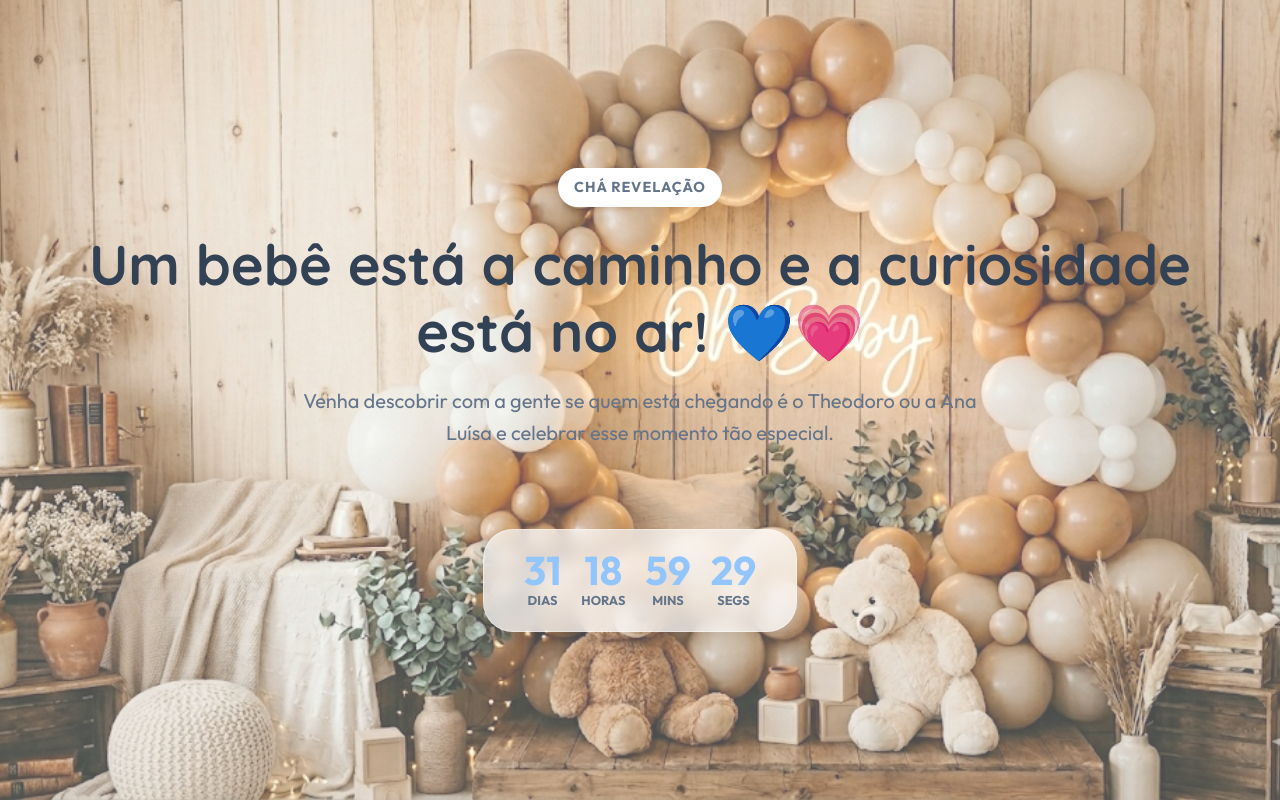
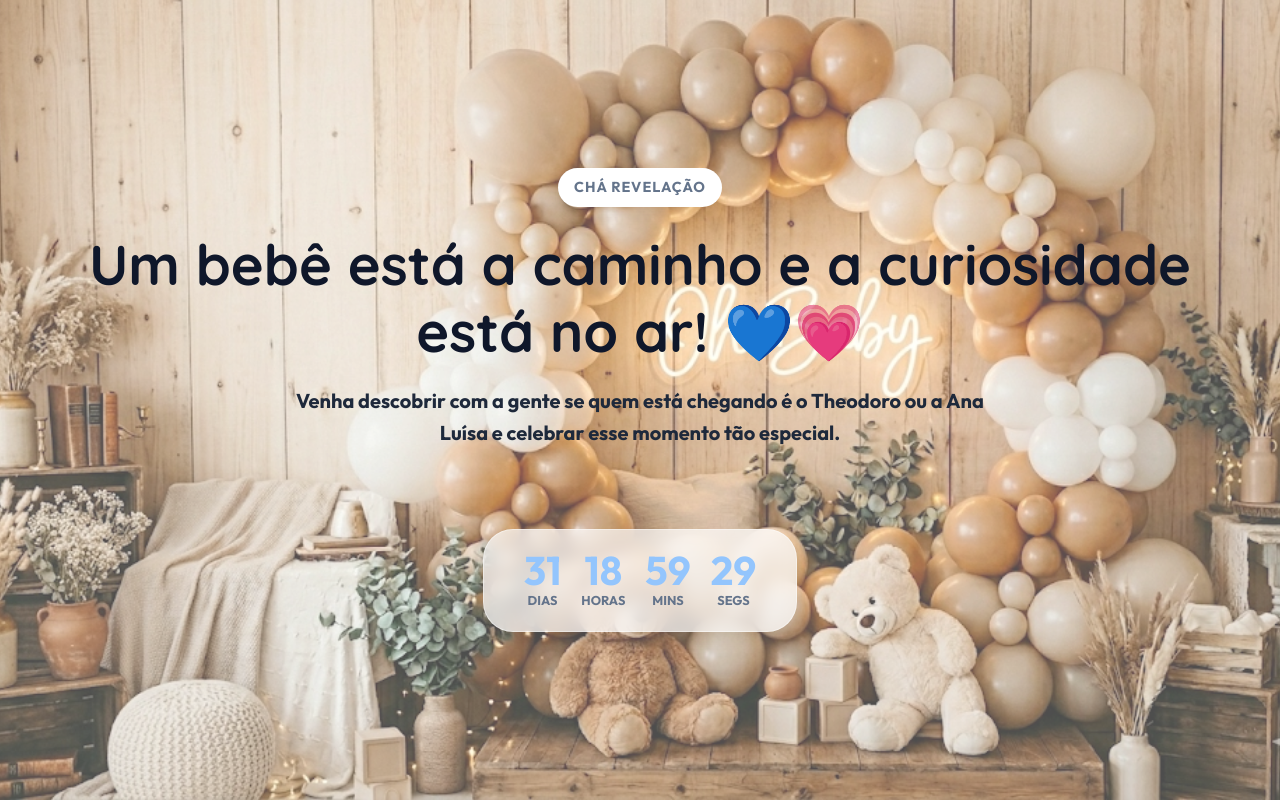
Before and after one commit to ga-amaral/convite-bianca, a website built with Vite: page index.html in a window 1280 px wide. Shown: the top 802 px of the page. Built offline with nearby package versions, Linux system fonts and the light colour scheme.

Commit message:
Update invitation design

```diff
--- a/index.html
+++ b/index.html
@@ -11,13 +11,13 @@
     <link rel="icon" type="image/png" href="https://convite-cha-revelacao.portfolioshowcase.tech/favicon.png">
 
     <!-- Open Graph (WhatsApp/Social Media) -->
-    <meta property="og:title" content="Chá Revelação - Theodoro ou Ana Luísa? 🧸✨">
+    <meta property="og:title" content="Chá Revelação: Theodoro ou Ana Luísa? 🧸✨">
     <meta property="og:description" content="Um bebê está a caminho e a curiosidade está no ar! Venha celebrar conosco.">
-    <meta property="og:image" content="https://convite-cha-revelacao.portfolioshowcase.tech/assets/social-card.png">
-    <meta property="og:image:secure_url" content="https://convite-cha-revelacao.portfolioshowcase.tech/assets/social-card.png">
+    <meta property="og:image" content="https://convite-cha-revelacao.portfolioshowcase.tech/assets/social-card-square.png">
+    <meta property="og:image:secure_url" content="https://convite-cha-revelacao.portfolioshowcase.tech/assets/social-card-square.png">
     <meta property="og:image:type" content="image/png">
-    <meta property="og:image:width" content="1200">
-    <meta property="og:image:height" content="630">
+    <meta property="og:image:width" content="512">
+    <meta property="og:image:height" content="512">
     <meta property="og:type" content="website">
     <meta property="og:url" content="https://convite-cha-revelacao.portfolioshowcase.tech/">
     <meta property="og:locale" content="pt_BR">
--- a/style.css
+++ b/style.css
@@ -89,7 +89,7 @@ h1, h2, h3 {
 
 .hero h1 {
   font-size: clamp(2rem, 8vw, 3.5rem);
-  color: var(--text-main);
+  color: #0f172a; /* Tom quase preto para legibilidade total */
   margin-bottom: 20px;
   line-height: 1.2;
 }
@@ -98,7 +98,8 @@ h1, h2, h3 {
   font-size: clamp(1rem, 4vw, 1.25rem);
   max-width: 700px;
   margin: 0 auto 40px;
-  color: var(--text-light);
+  color: #1e293b; /* Azul escuro profundo para melhor contraste */
+  font-weight: 600;
 }
 
 /* Countdown */
```
Also changed, not shown: assets/social-card-square.png (added).
